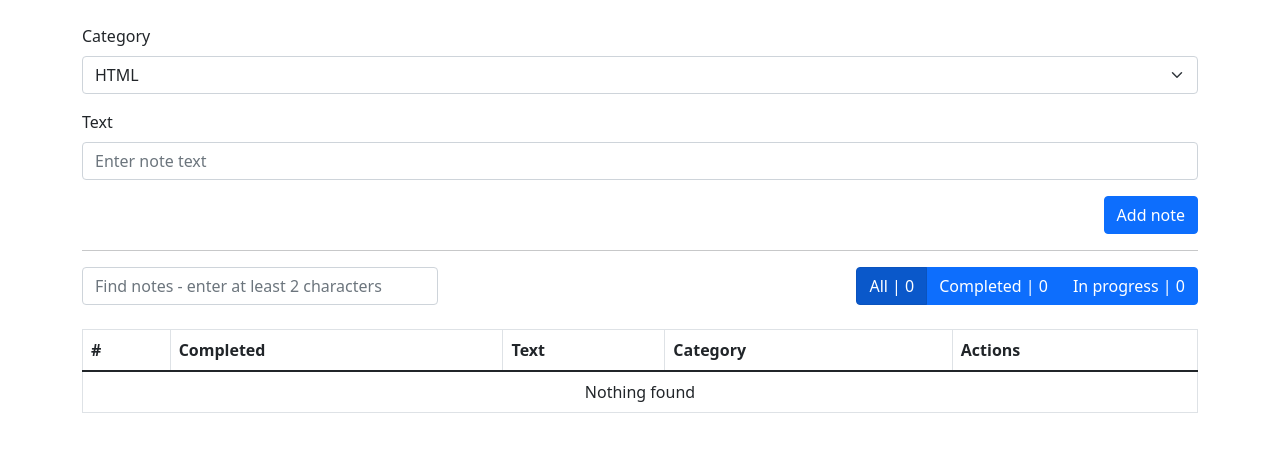
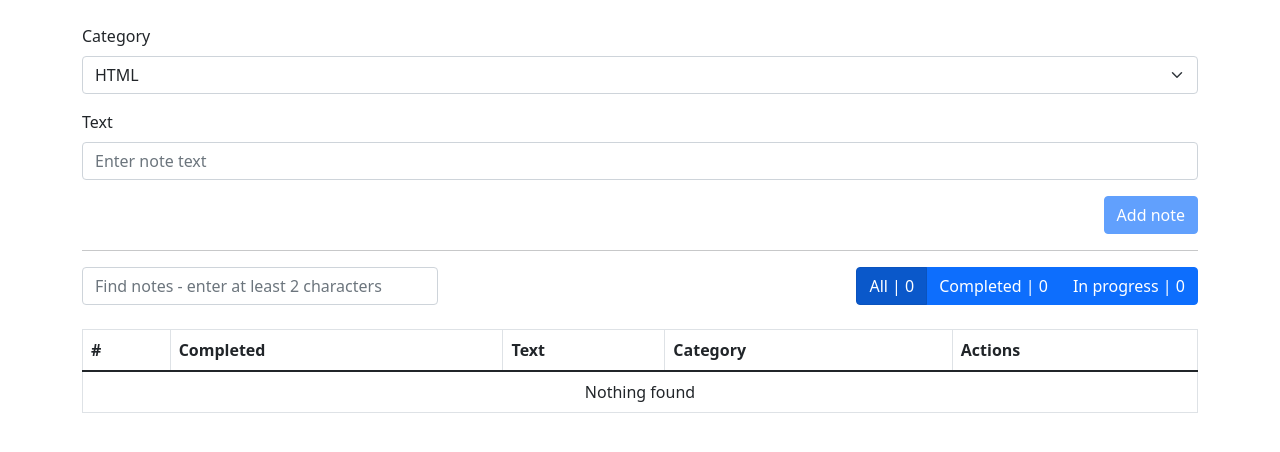
Before and after one commit to sanchos86/react-notes, a React (Create React App) app: page / in a window 1280 px wide. Shown: the top 452 px of the page. Built offline with nearby package versions, Linux system fonts and the light colour scheme.

Commit message:
feat: add react-hook-form to AddNoteForm.js

```diff
--- a/package.json
+++ b/package.json
@@ -14,6 +14,7 @@
     "react": "^18.0.0",
     "react-bootstrap": "^2.2.3",
     "react-dom": "^18.0.0",
+    "react-hook-form": "^7.29.0",
     "react-scripts": "5.0.0",
     "uuid": "^8.3.2",
     "web-vitals": "^2.1.4"
--- a/src/components/AddNoteForm/AddNoteForm.js
+++ b/src/components/AddNoteForm/AddNoteForm.js
@@ -1,46 +1,33 @@
-import { useState } from 'react';
+import { useForm } from 'react-hook-form';
 import Form from 'react-bootstrap/Form';
 import Button from 'react-bootstrap/Button';
 import CategoriesOptions from './CategoriesOptions';
 import categories from '../../constants/categories';
 
 const AddNoteForm = ({ addNote }) => {
-  const [form, setForm] = useState({
-    category: categories.default.value,
-    text: '',
+  const { register, handleSubmit, formState: { errors, isValid }, reset } = useForm({
+    defaultValues: {
+      category: categories.default.value,
+      text: '',
+    },
+    mode: 'onChange',
   });
 
   const resetForm = () => {
-    setForm({
-      category: categories.default.value,
-      text: '',
-    });
+    reset();
   };
 
-  const submitForm = (e) => {
-    e.preventDefault();
-    addNote(form);
+  const submitForm = (data) => {
+    addNote(data);
     resetForm();
   }
 
-  const handleChange = (e) => {
-    const { name, value } = e.target;
-    setForm((prevState) => ({
-      ...prevState,
-      [name]: value,
-    }));
-  }
-
-  const { text, category } = form;
-
   return (
-    <Form onSubmit={submitForm}>
+    <Form onSubmit={handleSubmit(submitForm)}>
       <Form.Group className="mb-3">
         <Form.Label>Category</Form.Label>
         <Form.Select
-          name={'category'}
-          value={category}
-          onChange={handleChange}
+          {...register('category')}
         >
           <CategoriesOptions />
         </Form.Select>
@@ -48,14 +35,21 @@ const AddNoteForm = ({ addNote }) => {
       <Form.Group className="mb-3">
         <Form.Label>Text</Form.Label>
         <Form.Control
-          name={'text'}
-          value={text}
+          {
+            ...register('text', {
+              required: { value: true, message: 'Text is required' },
+              minLength: { value: 3, message: 'Text should be at least 3 characters' }
+            })
+          }
           placeholder="Enter note text"
-          onChange={handleChange}
+          isInvalid={!!errors.text}
         />
+        <Form.Control.Feedback type="invalid">
+          {errors.text?.message}
+        </Form.Control.Feedback>
       </Form.Group>
       <Form.Group className={'text-end'}>
-        <Button type={'submit'}>Add note</Button>
+        <Button type={'submit'} disabled={!isValid}>Add note</Button>
       </Form.Group>
     </Form>
   );
```
Also changed, not shown: 1 other file (tests, documents, lock files or other folders).
